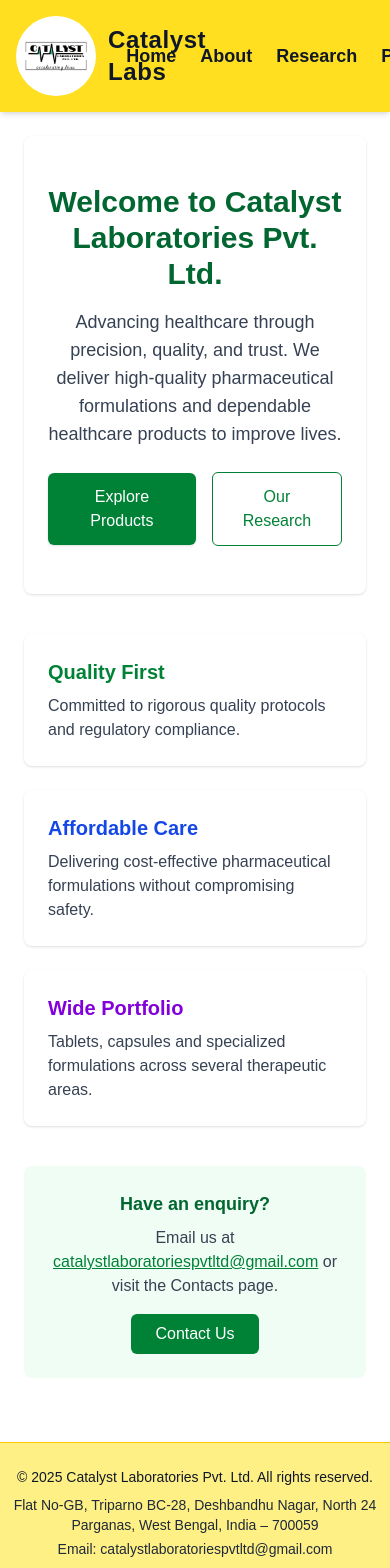
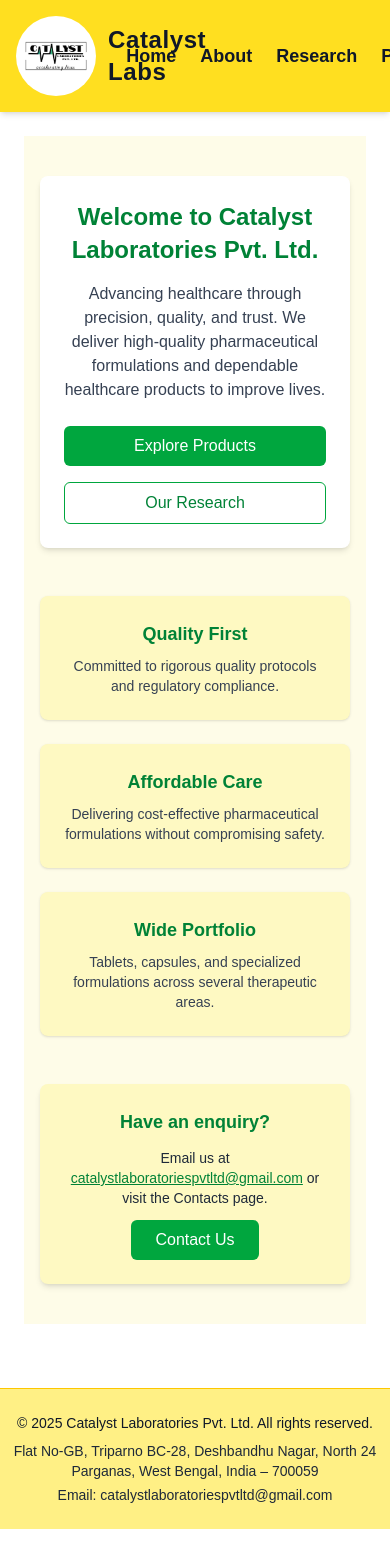
Before and after one commit to souvikBong/catalyst-labs, a Next.js app: page / in a window 390 px wide. Shown: the top 1568 px of the page. After the commit the page ends 1529 px from the top, so only its background shows below. Built offline with nearby package versions, Linux system fonts and the light colour scheme.

Commit message:
Responsive code for mobile - part 2

```diff
--- a/app/page.js
+++ b/app/page.js
@@ -1,47 +1,95 @@
-// app/page.js
 import Link from "next/link";
 
-export default function HomePage() {
+export const metadata = {
+  title: "Home | Catalyst Laboratories Pvt. Ltd.",
+  description:
+    "Welcome to Catalyst Laboratories Pvt. Ltd. – advancing healthcare through precision, quality, and trust.",
+};
+
+export default function Home() {
   return (
-    <div>
-      {/* HERO */}
-      <section className="bg-white rounded-lg shadow-sm py-12 px-6 md:px-12 text-center">
-        <h1 className="text-3xl md:text-4xl font-bold text-green-800 mb-4">
+    <main className="min-h-screen bg-yellow-50 text-gray-900 flex flex-col items-center px-4 sm:px-6 lg:px-8">
+      {/* Hero Section */}
+      <section className="w-full max-w-6xl bg-white p-6 sm:p-10 rounded-lg shadow-md text-center mt-10">
+        <h1 className="text-2xl sm:text-3xl md:text-4xl font-bold text-green-700 mb-4 leading-snug">
           Welcome to Catalyst Laboratories Pvt. Ltd.
         </h1>
-        <p className="text-lg text-gray-700 max-w-3xl mx-auto mb-6">
-          Advancing healthcare through precision, quality, and trust. We deliver high-quality pharmaceutical formulations and dependable healthcare products to improve lives.
+        <p className="text-gray-700 text-base sm:text-lg mb-6">
+          Advancing healthcare through precision, quality, and trust. We deliver
+          high-quality pharmaceutical formulations and dependable healthcare
+          products to improve lives.
         </p>
-        <div className="flex items-center justify-center gap-4">
-          <Link href="/products" className="px-5 py-3 bg-green-700 text-white rounded-md shadow hover:bg-green-800">Explore Products</Link>
-          <Link href="/research" className="px-5 py-3 border border-green-700 text-green-700 rounded-md hover:bg-green-50">Our Research</Link>
+
+        <div className="flex flex-col sm:flex-row justify-center gap-4">
+          <Link
+            href="/products"
+            className="bg-green-600 text-white px-6 py-2 rounded-md hover:bg-green-700 transition w-full sm:w-auto text-center"
+          >
+            Explore Products
+          </Link>
+          <Link
+            href="/research"
+            className="border border-green-600 text-green-700 px-6 py-2 rounded-md hover:bg-green-100 transition w-full sm:w-auto text-center"
+          >
+            Our Research
+          </Link>
         </div>
       </section>
 
-      {/* HIGHLIGHTS */}
-      <section className="mt-10 grid md:grid-cols-3 gap-6">
-        <div className="bg-white p-6 rounded-lg shadow">
-          <h3 className="text-xl font-semibold text-green-700 mb-2">Quality First</h3>
-          <p className="text-gray-700">Committed to rigorous quality protocols and regulatory compliance.</p>
+      {/* Features Section */}
+      <section className="w-full max-w-6xl grid grid-cols-1 sm:grid-cols-2 md:grid-cols-3 gap-6 my-12">
+        <div className="p-6 bg-yellow-100 rounded-lg shadow hover:shadow-lg transition text-center sm:text-left">
+          <h3 className="text-lg sm:text-xl font-semibold text-green-700 mb-2">
+            Quality First
+          </h3>
+          <p className="text-gray-700 text-sm sm:text-base">
+            Committed to rigorous quality protocols and regulatory compliance.
+          </p>
         </div>
 
-        <div className="bg-white p-6 rounded-lg shadow">
-          <h3 className="text-xl font-semibold text-blue-700 mb-2">Affordable Care</h3>
-          <p className="text-gray-700">Delivering cost-effective pharmaceutical formulations without compromising safety.</p>
+        <div className="p-6 bg-yellow-100 rounded-lg shadow hover:shadow-lg transition text-center sm:text-left">
+          <h3 className="text-lg sm:text-xl font-semibold text-green-700 mb-2">
+            Affordable Care
+          </h3>
+          <p className="text-gray-700 text-sm sm:text-base">
+            Delivering cost-effective pharmaceutical formulations without
+            compromising safety.
+          </p>
         </div>
 
-        <div className="bg-white p-6 rounded-lg shadow">
-          <h3 className="text-xl font-semibold text-purple-700 mb-2">Wide Portfolio</h3>
-          <p className="text-gray-700">Tablets, capsules and specialized formulations across several therapeutic areas.</p>
+        <div className="p-6 bg-yellow-100 rounded-lg shadow hover:shadow-lg transition text-center sm:text-left">
+          <h3 className="text-lg sm:text-xl font-semibold text-green-700 mb-2">
+            Wide Portfolio
+          </h3>
+          <p className="text-gray-700 text-sm sm:text-base">
+            Tablets, capsules, and specialized formulations across several
+            therapeutic areas.
+          </p>
         </div>
       </section>
 
-      {/* QUICK CTA */}
-      <section className="mt-10 bg-green-50 p-6 rounded-lg text-center">
-        <h4 className="text-lg font-semibold text-green-800 mb-2">Have an enquiry?</h4>
-        <p className="text-gray-700 mb-4">Email us at <a href="mailto:catalystlaboratoriespvtltd@gmail.com" className="text-green-700 underline">catalystlaboratoriespvtltd@gmail.com</a> or visit the Contacts page.</p>
-        <Link href="/contacts" className="inline-block px-6 py-2 bg-green-700 text-white rounded-md">Contact Us</Link>
+      {/* Contact Section */}
+      <section className="w-full max-w-5xl bg-yellow-100 rounded-lg p-6 sm:p-8 shadow-md text-center mb-10">
+        <h3 className="text-lg sm:text-xl font-semibold text-green-700 mb-3">
+          Have an enquiry?
+        </h3>
+        <p className="text-gray-800 text-sm sm:text-base mb-3">
+          Email us at{" "}
+          <a
+            href="mailto:catalystlaboratoriespvtltd@gmail.com"
+            className="text-green-700 underline hover:text-green-800"
+          >
+            catalystlaboratoriespvtltd@gmail.com
+          </a>{" "}
+          or visit the Contacts page.
+        </p>
+        <Link
+          href="/contacts"
+          className="inline-block bg-green-600 text-white px-6 py-2 rounded-md hover:bg-green-700 transition"
+        >
+          Contact Us
+        </Link>
       </section>
-    </div>
+    </main>
   );
 }
```
